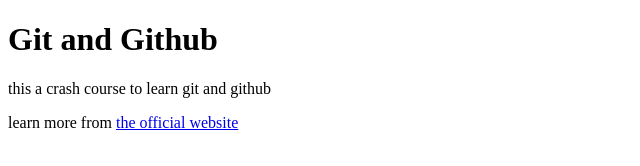
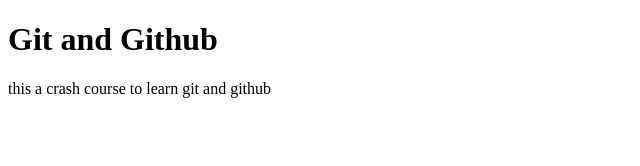
Before and after one commit to itsharrydunnie/myapp2, a plain HTML site: page index.html in a window 1280 px wide. Shown: the whole page, without its empty margins (0-640 px from the left). Drawn offline with Linux system fonts and the light colour scheme.

Commit message:
I hadd to Revert "added new changes"
This reverts commit 0317000b5a616f7da43394e3dea86ec1cd85de3a.

```diff
--- a/index.html
+++ b/index.html
@@ -9,7 +9,6 @@
   <main>
     <h1>Git and Github</h1>
     <p>this a crash course to learn git and github </p>
-    <p>learn more from <a href="github.com">the official website</a></p>
   </main>
 </body>
 </html>
```
